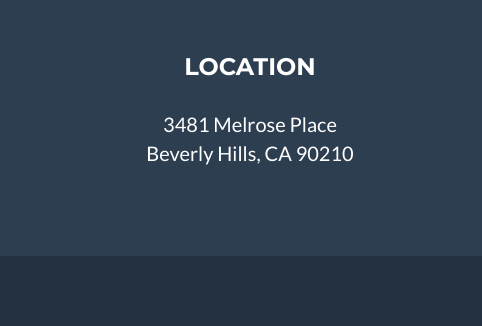
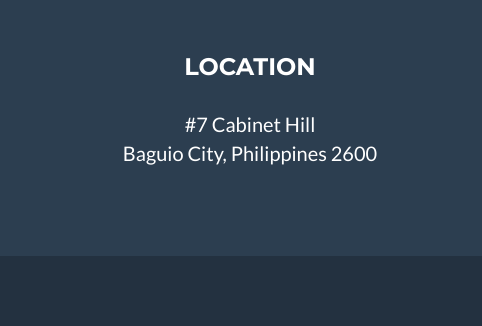
Before and after one commit to angeluhsalva/angeluhsalva.github.io, a website: page index.html in a window 1280 px wide. Shown: the part 3030-3356 px from the top of the page, 0-482 px from the left. Drawn offline with nearby package versions, Linux system fonts and the light colour scheme.

Commit message:
Update index.html

```diff
--- a/index.html
+++ b/index.html
@@ -243,8 +243,8 @@
                 <div class="row">
                     <div class="footer-col col-md-4">
                         <h3>Location</h3>
-                        <p>3481 Melrose Place
-                            <br>Beverly Hills, CA 90210</p>
+                        <p>#7 Cabinet Hill
+                            <br>Baguio City, Philippines 2600</p>
                     </div>
                     <div class="footer-col col-md-4">
                         <h3>Around the Web</h3>
```
